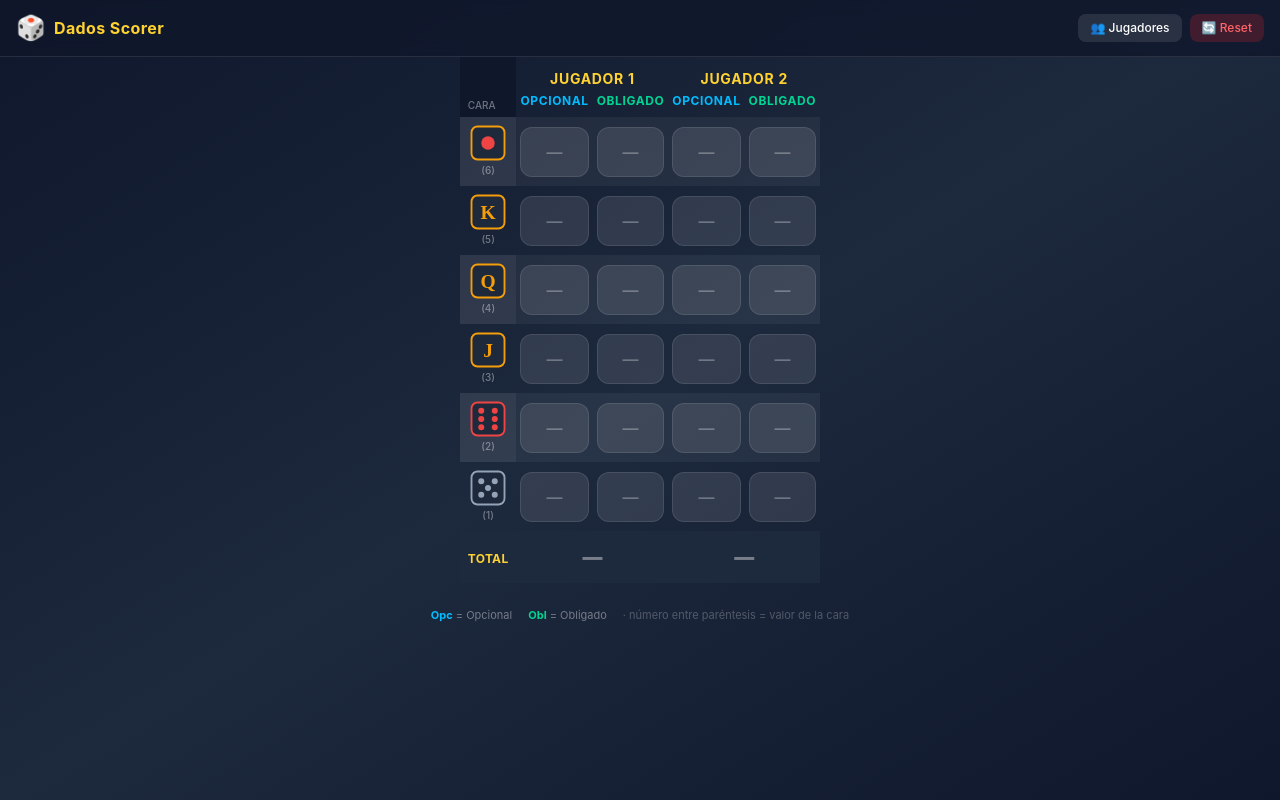
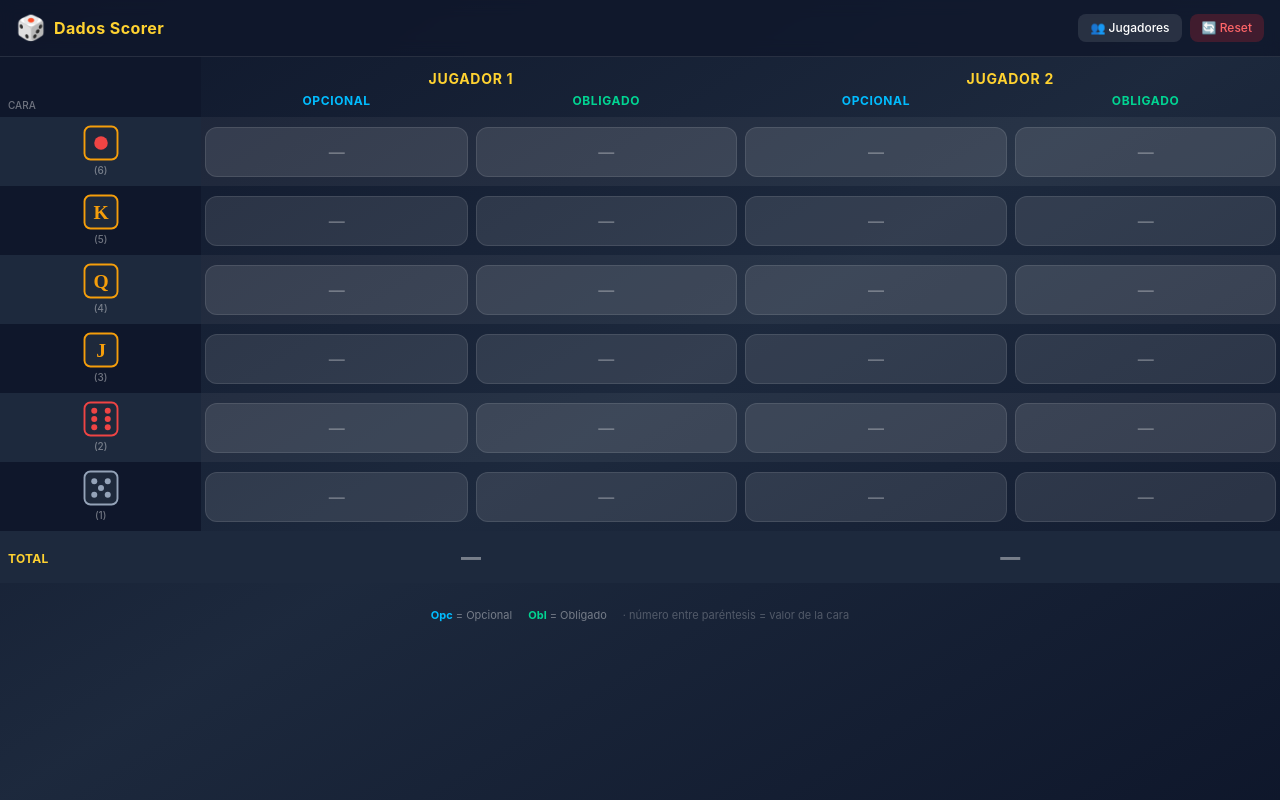
Before and after one commit to josico-dev/dados-scorer, a React (Vite) app: page / in a window 1280 px wide. Built offline with nearby package versions, Linux system fonts and the light colour scheme.

Commit message:
fix: sticky first column stays visible with many players (solid bg + no flex on scroll container)

```diff
--- a/src/App.jsx
+++ b/src/App.jsx
@@ -309,12 +309,12 @@ export default function App() {
       </header>
 
       {/* Scrollable table area */}
-      <div className="overflow-x-auto pb-6 flex justify-center">
-        <table className="border-separate border-spacing-0 mx-auto" style={{ minWidth: `${Math.max(320, 80 + numPlayers * 120)}px`, width: `${Math.max(320, 80 + numPlayers * 120)}px` }}>
+      <div className="overflow-x-auto pb-6">
+        <table className="border-separate border-spacing-0 w-full" style={{ minWidth: `${Math.max(320, 80 + numPlayers * 120)}px` }}>
           <thead>
             {/* Player name row */}
             <tr>
-              <th className="sticky left-0 z-20 bg-slate-900 w-10 min-w-[40px]" />
+              <th className="sticky left-0 z-20 bg-slate-900 w-12 min-w-[48px]" />
               {players.map((name, pi) => (
                 <th key={pi} colSpan={2}
                     className="text-center px-1 pt-3 pb-1">
@@ -326,7 +326,7 @@ export default function App() {
             </tr>
             {/* L / O sub-header row */}
             <tr>
-              <th className="sticky left-0 z-20 bg-slate-900 text-left px-2 py-1 text-[10px] text-white/40 font-medium uppercase">
+              <th className="sticky left-0 z-20 bg-slate-900 text-left px-2 py-1 text-[10px] text-white/40 font-medium uppercase w-12 min-w-[48px]">
                 Cara
               </th>
               {players.map((_, pi) =>
@@ -345,7 +345,7 @@ export default function App() {
               <tr key={row.id}
                   className={ri % 2 === 0 ? 'bg-white/5' : 'bg-transparent'}>
                 {/* Row label */}
-                <td className="sticky left-0 z-10 bg-inherit px-2 py-2 whitespace-nowrap">
+                <td className={`sticky left-0 z-10 px-2 py-2 whitespace-nowrap ${ri % 2 === 0 ? 'bg-slate-800' : 'bg-slate-900'}`}>
                   <div className="flex flex-col items-center gap-0.5">
                     {ROW_ICONS[row.id]}
                     <span className="text-[10px] text-white/40 font-medium">({row.value})</span>
```
